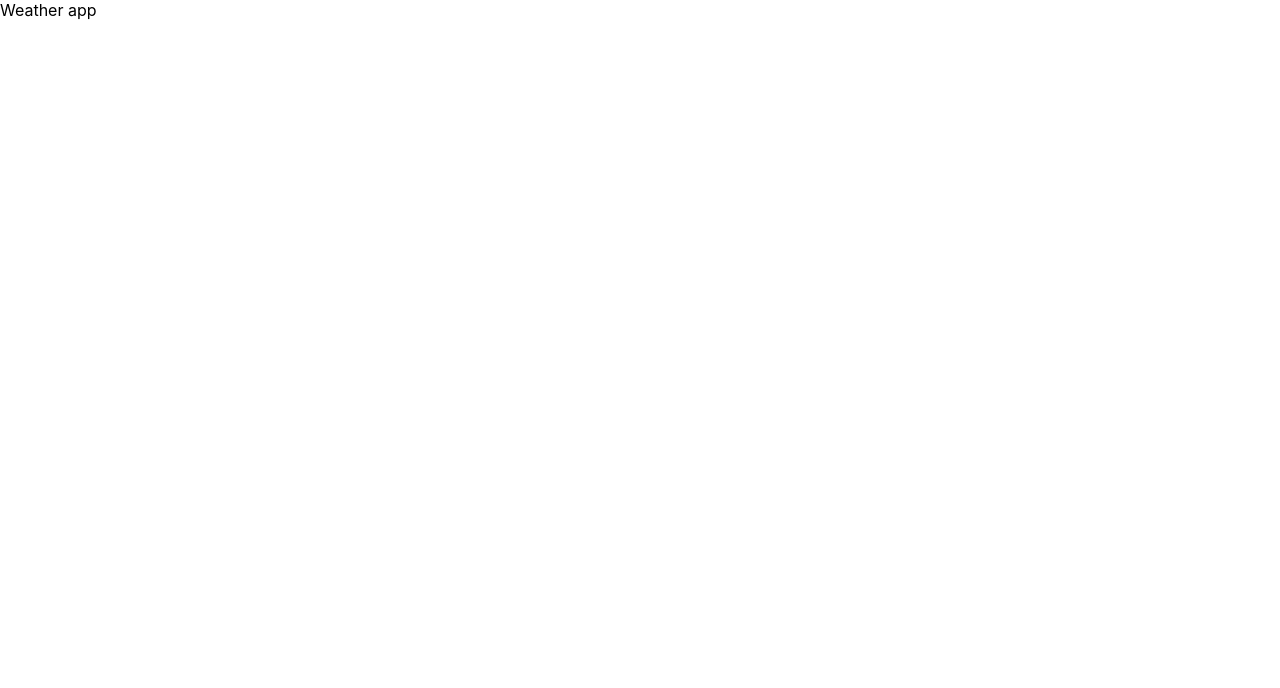
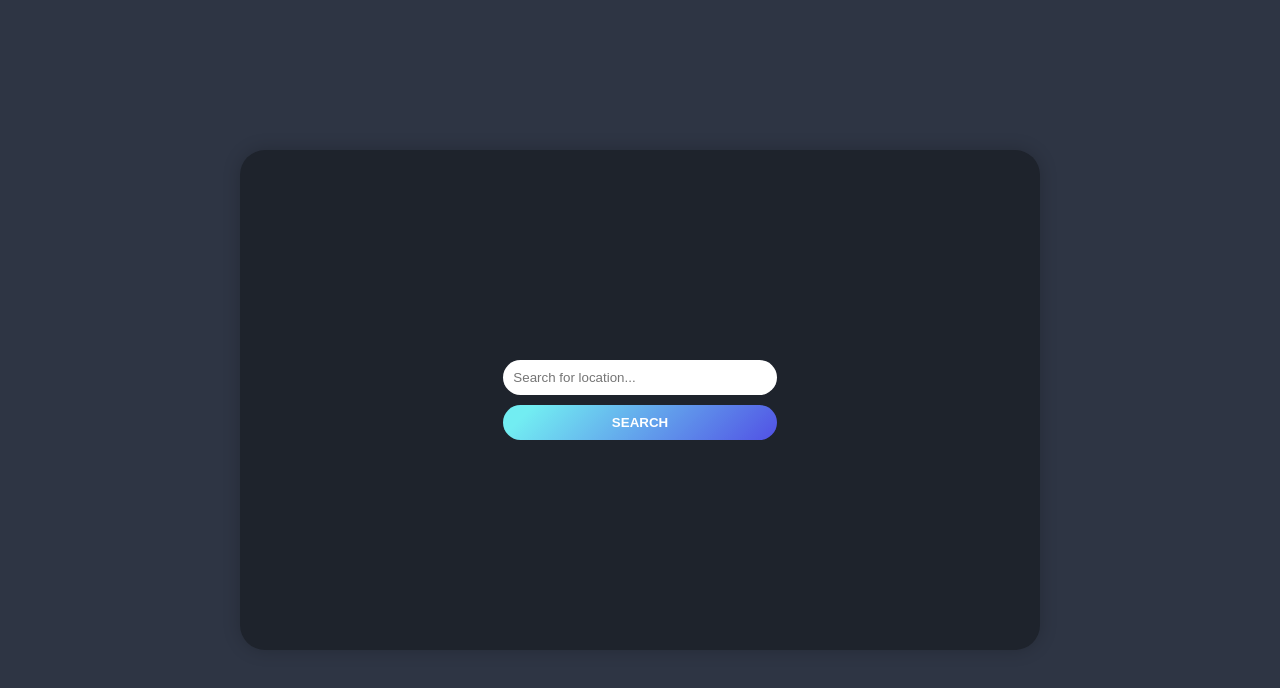
Before and after one commit to usamaserag/Weather-App-React.js, a React (Create React App) app: page / in a window 1280 px wide. Shown: the top 688 px of the page. Built offline with nearby package versions, Linux system fonts and the light colour scheme.

Commit message:
Created the start of app component

```diff
--- a/src/App.js
+++ b/src/App.js
@@ -1,10 +1,26 @@
+import React, { useState } from "react";
+import styled from "styled-components";
+import ChooseCity from "./components/ChooseCity";
 import './App.css';
 
+const Container = styled.div`
+  display: flex;
+  flex-direction: column;
+  align-items: center;
+  box-shadow: 0 0 18px 0 rgba(0, 0, 0, 0.2);
+  width: 800px;
+  border-radius: 25px;
+  background-color: #1e232c;
+  padding: 10px 20px;
+  height: 500px;
+`;
+
 function App() {
+  const [city, setCity] = useState("")
   return (
-    <div className="App">
-      Weather app
-    </div>
+    <Container>
+      <ChooseCity city={city} setCity={setCity} />
+    </Container>
   );
 }
 
--- /dev/null
+++ b/src/components/ChooseCity/index.jsx
@@ -0,0 +1,53 @@
+import React from "react";
+import styled from "styled-components";
+
+const SearchInputStyle = styled.input`
+  width: 100%;
+  outline: none;
+  border-radius: 25px;
+  border: none;
+  padding: 10px;
+`;
+
+const ButtonStyle = styled.input`
+  outline: none;
+  width: 100%;
+  border: none;
+  border-radius: 25px;
+  padding: 10px;
+  background-image: linear-gradient(135deg, #72edf2 10%, #5151e5 100%);
+  color: white;
+  font-weight: 700;
+  cursor: pointer;
+  transition: transform 200ms ease;
+  margin-top: 10px;
+  &:hover {
+    transform: scale(0.97);
+  }
+`;
+
+const ChooseCity = ({city, setCity}) => {
+
+    const handleSubmit = (e) => {
+        e.preventDefault()
+        setCity("")
+        console.log(city)
+    }
+
+  return (
+    <>
+      <form style={{margin: "auto"}} onSubmit={handleSubmit}>
+        <SearchInputStyle
+          type="search"
+          placeholder="Search for location..."
+          value={city}
+          onChange={(e) => setCity(e.target.value)}
+          required
+        />
+        <ButtonStyle type="submit" value="SEARCH" />
+      </form>
+    </>
+  );
+};
+
+export default ChooseCity;
--- a/src/index.css
+++ b/src/index.css
@@ -1,13 +1,17 @@
-body {
+@import url('https://fonts.googleapis.com/css?family=Montserrat:400,700,900&display=swap');
+
+* {
   margin: 0;
-  font-family: -apple-system, BlinkMacSystemFont, 'Segoe UI', 'Roboto', 'Oxygen',
-    'Ubuntu', 'Cantarell', 'Fira Sans', 'Droid Sans', 'Helvetica Neue',
-    sans-serif;
-  -webkit-font-smoothing: antialiased;
-  -moz-osx-font-smoothing: grayscale;
+  padding: 0;
+  box-sizing: border-box;
 }
 
-code {
-  font-family: source-code-pro, Menlo, Monaco, Consolas, 'Courier New',
-    monospace;
+body {
+  font-family: 'Montserrat', sans-serif;
+  width: 100%;
+  height: 100vh;
+  background-color: #2E3544;
+  display: flex;
+  align-items: center;
+  justify-content: center;
 }
```
